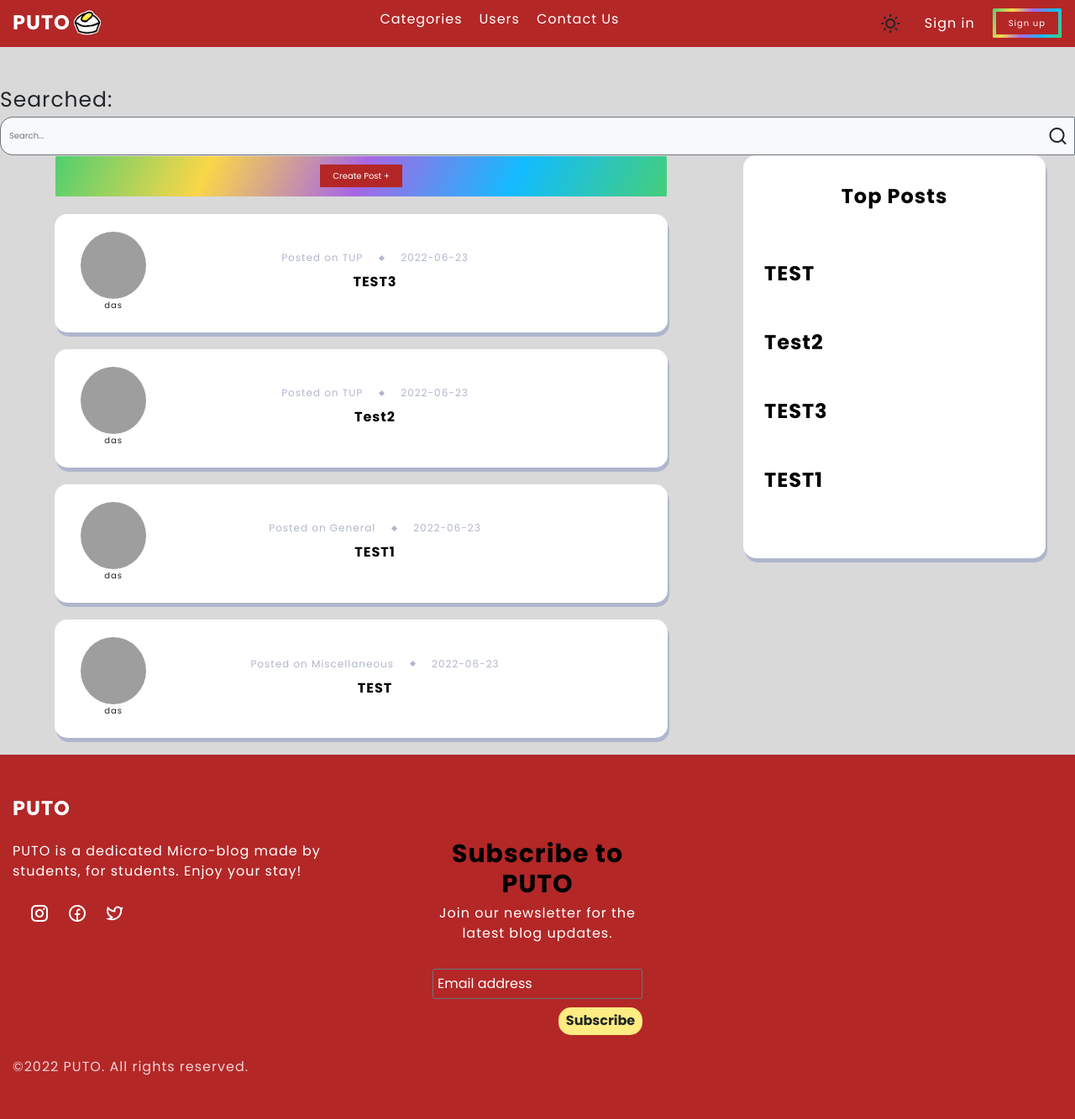
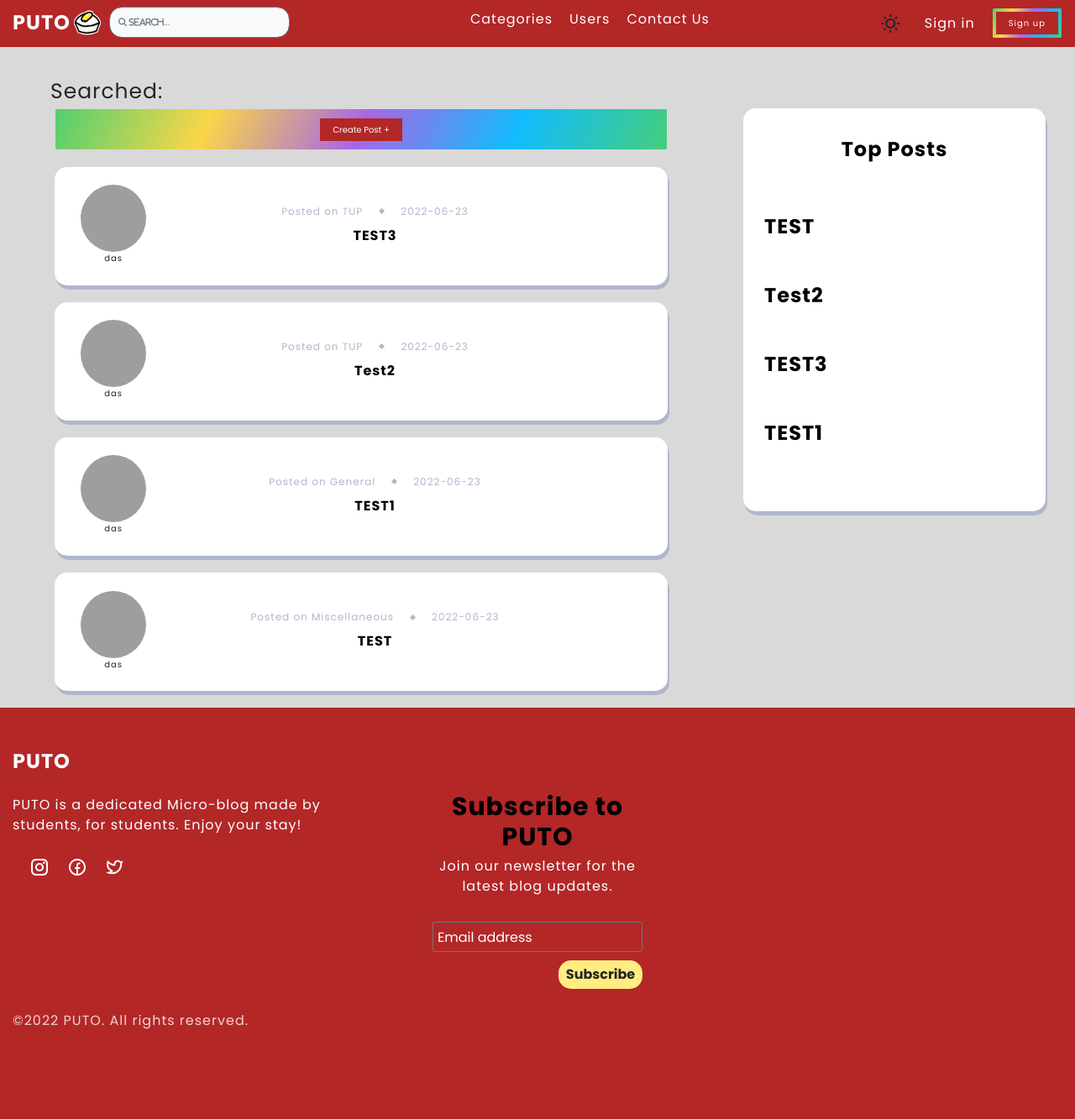
Before and after one commit to RenrenYGO/PutoSE, a CodeIgniter app: page /PutoSE/posts/skeyword/ in a window 1280 px wide. Shown: the whole page at 84% size. After the commit the page ends 1226 px from the top, so only its background shows below. Run offline with CodeIgniter, Linux system fonts and the light colour scheme; data comes from the database, SQL or seed files in the repository; some libraries are stand-ins or nearby versions; grey boxes are pictures that could not be loaded.

Commit message:
fix: contact page UI and moved search form in header

```diff
--- a/application/controllers/Posts.php
+++ b/application/controllers/Posts.php
@@ -12,12 +12,17 @@ class Posts extends CI_Controller {
 
     public function skeyword(){
         $key = $this->input->post('title');
+
+        $sess_user = $this->session->userdata('user');
+        if(isset($sess_user) && $sess_user!=null)
+            $data['user'] = $this->profile_model->get_profile();
+
         $data['pagetit'] = 'Searched: '.$key;
         $data['posts'] = $this->posts_model->get_posts_by_search($key);
         $data['pops'] = $this->posts_model->get_posts_by_popularity();
 
-        $this->load->view('templates/header');
-        $this->load->view('pages/dashboard', $data);
+        $this->load->view('templates/header', $data);
+        $this->load->view('pages/dashboard');
         $this->load->view('templates/footer');
     }
 
--- a/application/views/pages/contact.php
+++ b/application/views/pages/contact.php
@@ -6,7 +6,7 @@
 <form id="contact" name="contact" method="post" action="<?php echo base_url();?>contact/index" onsubmit='return validate()'>
     <div class="form-group mb-2 ">
     <label>Email: </label>
-    <input type="email" class="form-control" name="email" id="email" style="width: 300px" placeholder="Enter Email" required>
+    <input type="email" class="form-control" name="email" id="email" placeholder="Enter Email" required>
     <div class="form-group mb-2">
         <label for="message-text" class="col-form-label">Message:</label>
         <textarea class="form-control" id="editor1" name="editor1" style="height: 200px"></textarea>
--- a/application/views/pages/dashboard.php
+++ b/application/views/pages/dashboard.php
@@ -1,24 +1,8 @@
 
-
-    <!-- Search -->
-    <div class="search-form-container container" id="search-form-container">
-
-        <button class="btn form-close-btn place-items-center" id="form-close-btn">
-            <i class="ri-close-line"></i>
-        </button>
-
-    </div>
-
-    <!-- Posts -->
+     <!-- Posts -->
     <section class="featured-articles section section-header-offset">
-    <div class="text-dark text-left mt-3">
+    <div class="container text-dark mx-5 px-5">
         <h1><?php echo $pagetit; ?></h1>
-        <form action = "<?php echo site_url('posts/skeyword/');?>" method="post">
-          <div class="input-group">
-            <input type="text" name="title" placeholder="Search..." class=" bg-light border border-secondary form-control">
-            <button class="btn bg-light border-start-0 border border-secondary" type="submit"> <i class="ri-search-line"></i></button>
-          </div>
-        </form>
     </div>
 
         <div class="featured-articles-container container d-grid">
--- a/application/views/templates/header.php
+++ b/application/views/templates/header.php
@@ -35,12 +35,23 @@
 
         <nav class="navbar container">
 
+            <div class= 'd-flex'>
+                <a href="<?php echo base_url('dashboard')?>">
             <a href="<?php echo base_url('dashboard')?>">
-                <h2 class="logo mt-2"><b>PUTO</b></h2>
-                <div class="logo-image">
-                    <img src="<?php echo base_url('/assets/images/featured/PUTOLOGO.png') ?>" width="40" height="50" >
-                </div>
-            </a>
+                <a href="<?php echo base_url('dashboard')?>">
+                    <h2 class="logo mt-2"><b>PUTO</b></h2>
+                    <div class="logo-image">
+                        <img src="<?php echo base_url('/assets/images/featured/PUTOLOGO.png') ?>" width="40" height="50" >
+                    </div>
+                </a>
+                <form action = "<?php echo site_url('posts/skeyword/');?>" method="post">
+                    <div class="input-group">
+                        <input type="text" name="title" placeholder="&#xf002 Search..." style="font-family:FontAwesome"  class=" bg-light border border-secondary form-control">
+
+                    </div>
+                </form>
+            </div>
+
 
             <div class="menu" id="menu">
                 <ul class="list">
```
Also changed, not shown: application/controllers/Contact.php (+6 -3 lines), application/views/pages/categories.php (+1 -16 lines), application/views/pages/users.php (+2 -18 lines).
